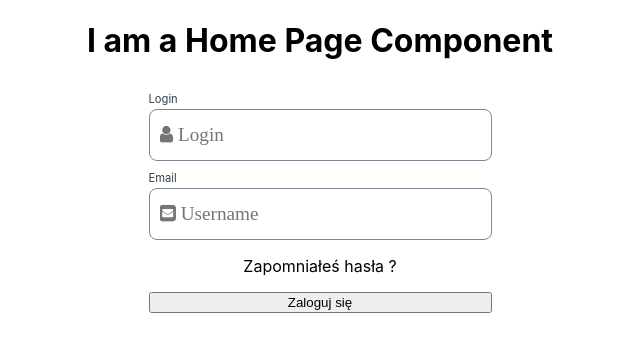
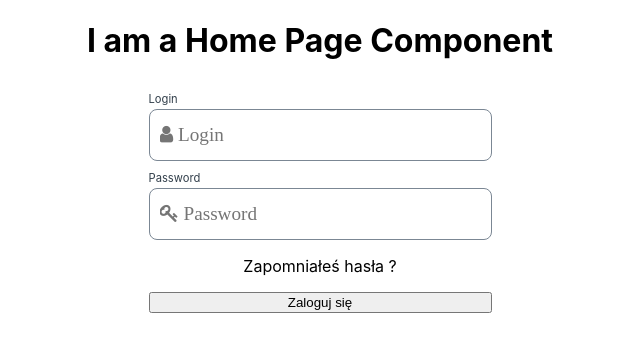
Before and after one commit to CC2021-WBL/GOOD-BOI-Application, a React (Create React App) app: page / in a window 1280 px wide. Shown: the top 352 px of the page, without its empty margins (320-960 px from the left). Built offline with nearby package versions, Linux system fonts and the light colour scheme.

Commit message:
- fix second input change to password with icon

```diff
--- a/src/components/pages/LoginPage.js
+++ b/src/components/pages/LoginPage.js
@@ -59,11 +59,11 @@ const LoginPage = () => {
           id="login"
           required
           ref={loginInputRef}></input>
-        <label htmlFor="email">Email</label>
+        <label htmlFor="password">Password</label>
         <input
-          type="mail"
-          placeholder="&#xF199; Username"
-          id="email"
+          type="password"
+          placeholder="&#xf084; Password"
+          id="password"
           required
           ref={emailInputRef}></input>
         <p>Zapomniałeś hasła ?</p>
```
